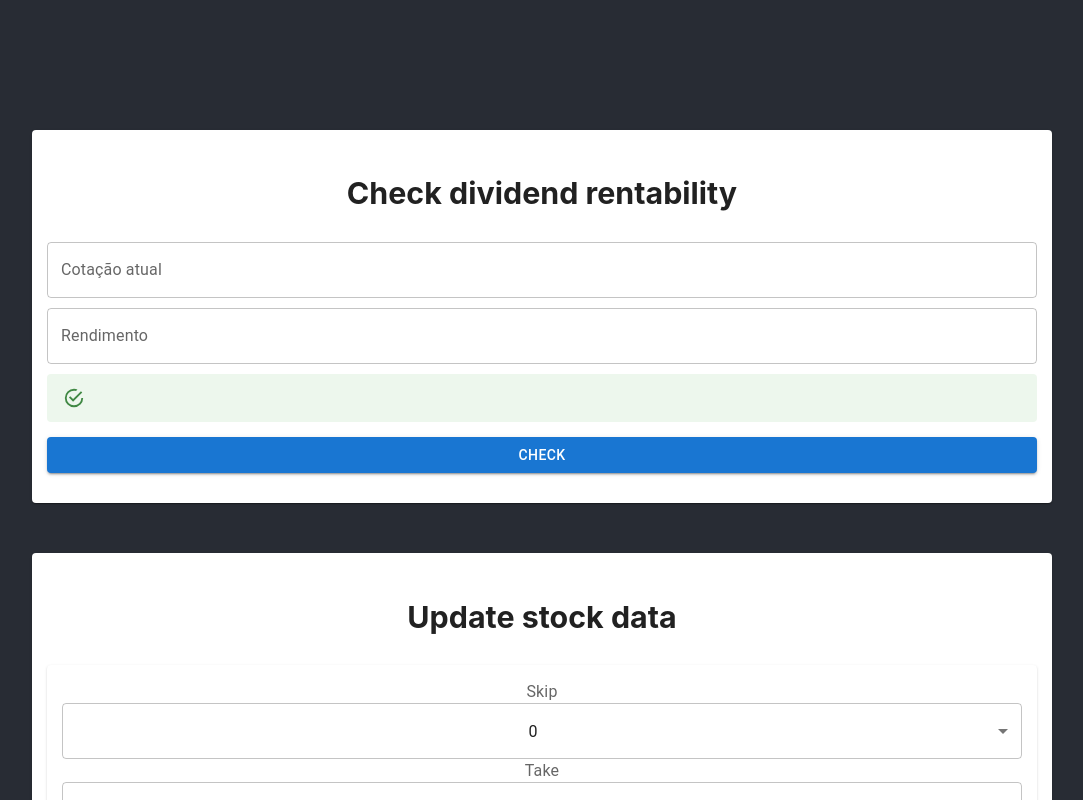
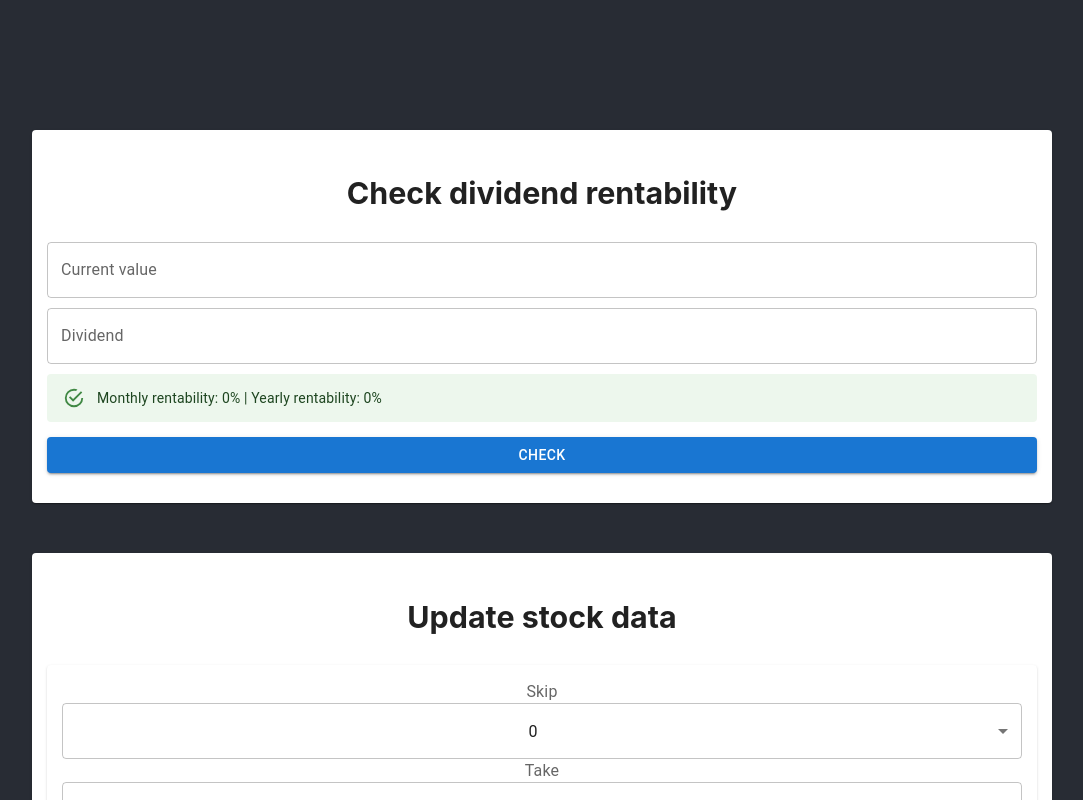
Before and after one commit to michelpl/acoes, a React (Create React App) app in the folder webapp/src/: page / in a window 1280 px wide. Shown: the top 800 px of the page, without its empty margins (98-1181 px from the left). Built offline with nearby package versions, Linux system fonts and the light colour scheme.

Commit message:
:sparkles: Check yearly percentage

```diff
--- a/webapp/src/src/components/Form.jsx
+++ b/webapp/src/src/components/Form.jsx
@@ -4,11 +4,17 @@ import React, {useState} from "react";
 export default function Form({ todoHandler }) {
     const [current, setCurrent] = useState(0);
     const [dividend, setDividend] = useState(0);
-    const [percent, setPercent] = useState("");
+    const [monthly, setMonthly] = useState("0%");
+    const [yearly, setYearly] = useState("0%");
 
     const calculatePercentage = (current, dividend) => {
-        setPercent((dividend * 100 / current).toFixed(2) + "%");
+        let monthly = (dividend * 100 / current).toFixed(2);
+        let yearly = ((((1 + monthly /100) **12) -1) * 100).toFixed(2);
 
+        console.log(monthly / 100);
+
+        setMonthly(monthly + "%");
+        setYearly(yearly + "%");
     }
 
     return (
@@ -20,7 +26,7 @@ export default function Form({ todoHandler }) {
                     type="number"
                     style={{ marginBottom: 10}}
                     id="current"
-                    label="Cotação atual"
+                    label="Current value"
                     onChange={
                         (e) => { setCurrent(e.target.value); calculatePercentage(e.target.value, dividend)}
                     }
@@ -34,7 +40,7 @@ export default function Form({ todoHandler }) {
                     id="dividend"
                     type="number"
                     min="0"
-                    label="Rendimento"
+                    label="Dividend"
                     onChange={
                         (e) => { setDividend(e.target.value);  calculatePercentage(current, e.target.value);}
                     }
@@ -42,7 +48,7 @@ export default function Form({ todoHandler }) {
                 </TextField>
             </div>
             <div>
-                <Alert severity="success">{ percent }</Alert>
+                <Alert severity="success">{ "Monthly rentability: " + monthly } | { "Yearly rentability: " + yearly } </Alert>
             </div>
             <Button
                 fullWidth={true}
```
